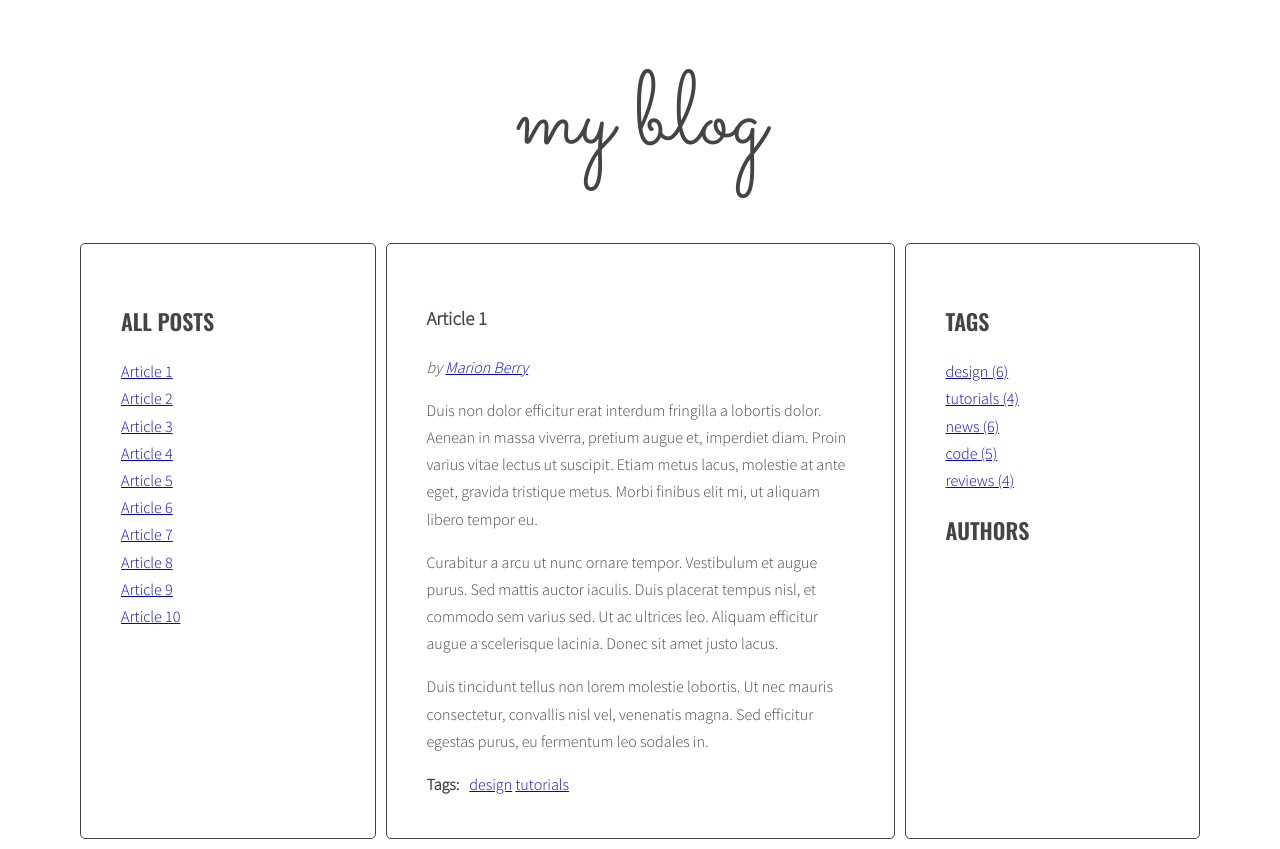
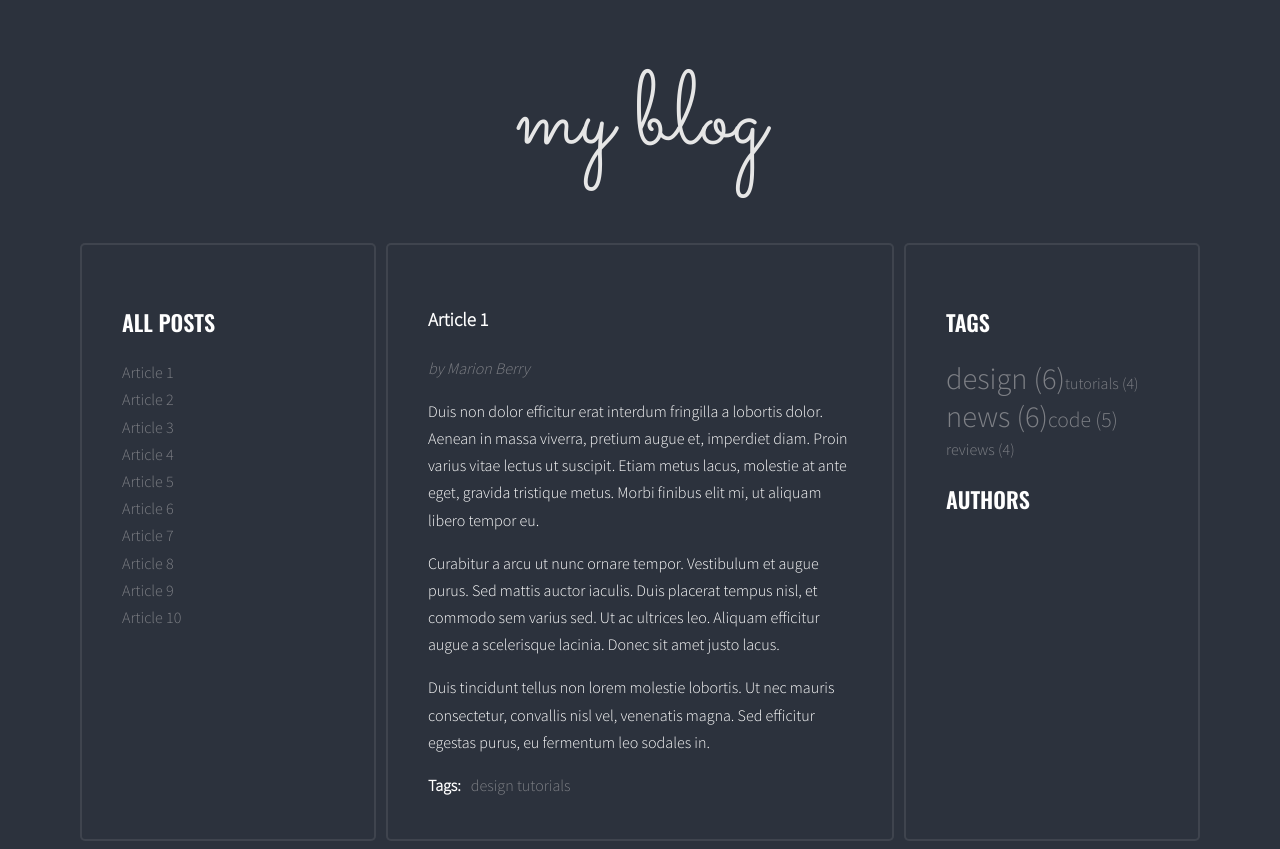
Before and after one commit to wito77/javascript-blog, a website: page index.html in a window 1280 px wide. Drawn offline with nearby package versions, Linux system fonts and the light colour scheme.

Commit message:
Add tags classes and general styles

```diff
--- a/js/script.js
+++ b/js/script.js
@@ -6,7 +6,11 @@
   optArticleTagsSelector = '.post-tags .list',
   optArticleAuthorSelector = '.post-author',
   // eslint-disable-next-line no-unused-vars
-  optTagsListSelector = '.tags .list';
+  optTagsListSelector = '.tags .list',
+  // eslint-disable-next-line no-unused-vars
+  optCloudClassCount = 5,
+  // eslint-disable-next-line no-unused-vars
+  optCloudClassPrefix = 'tag-size-';
 
 function titleClickHandler(event) {
   console.log('Link was clicked!');
@@ -80,6 +84,31 @@
   link.addEventListener('click', titleClickHandler);
 }
 
+function calculateTagsParams(tags) {
+  const params = {
+    max: '0',
+    min: '999999'
+  };
+  for (let tag in tags) {
+    console.log(tag + ' is used ' + tags[tag] + ' times ');
+    if (tags[tag] > params.max) {
+      params.max = tags[tag];
+    }
+    if (tags[tag] < params.min) {
+      params.min = tags[tag];
+    }
+  }
+  return params;
+}
+
+function calculateTagClass(count, params) {
+  const normalizedCount = count - params.min;
+  const normalizedMax = params.max - params.min;
+  const percentage = normalizedCount / normalizedMax;
+  const classNumber = Math.floor(percentage * (optCloudClassCount - 1) + 1);
+  return optCloudClassPrefix + classNumber;
+}
+
 function generateTags() {
   /* [NEW] create a new variable allTags with an empty object */
   let allTags = {};
@@ -123,13 +152,17 @@
   }
   /* [NEW] find list of tags in right column */
   const tagList = document.querySelector('.tags');
-
+  /* */
+  const tagsParams = calculateTagsParams(allTags);
+  console.log('tagsParams', tagsParams);
   /*[NEW] create variable for all links HTML code */
   let allTagsHTML = '';
   /*[NEW] Start loop: for each tag in allTags: */
   for (let tag in allTags) {
+    const tagLinkHTML = '<li><a class="' + calculateTagClass(allTags[tag], tagsParams) + '" href="#tag-' + tag + '">' + tag + ' (' + allTags[tag] + ')</a></li>';
+    console.log('taglinkHTML:', tagLinkHTML);
     /*[NEW] generate code of a link and add it to allTagsHTML */
-    allTagsHTML += '<li><a href="#tag-' + tag + '">' + tag + ' (' + allTags[tag] + ') </a></li>';
+    allTagsHTML += tagLinkHTML;
     /*[NEW] End loop */
   }
   /* [NEW] add html from allTagsHTML to tagList */
--- a/sass/style.scss
+++ b/sass/style.scss
@@ -4,6 +4,10 @@
 
 $color-light: #fff;
 $color-dark: #444;
+$background-color: rgb(44, 50, 61);
+$light-gray-color: rgba(185, 185, 185, 0.133);
+$link-color: rgba(216, 214, 214, 0.479);
+$link-color-hover: rgb(230, 230, 230);
 
 $font-logo: 'Sacramento',
 cursive;
@@ -11,6 +15,13 @@
 sans-serif;
 $font-text: 'Source Sans Pro',
 sans-serif;
+
+$tag-fz1: 100%;
+$tag-fz2: 115%;
+$tag-fz3: 135%;
+$tag-fz4: 160%;
+$tag-fz5: 190%;
+$tag-fz6: 230%;
 
 /* Global */
 
@@ -21,9 +32,9 @@
 }
 
 body {
-    background: $color-light;
+    background: $background-color;
     font-family: $font-text;
-    color: $color-dark;
+    color: $color-light;
     font-weight: 300;
     font-size: 16px;
     line-height: 1.7;
@@ -64,10 +75,10 @@
 
 .sidebar,
 .posts {
-    background: $color-light;
+    background: $background-color;
     margin-right: 10px;
     padding: 40px;
-    border: 1px solid $color-dark;
+    border: 2px solid $light-gray-color;
     border-radius: 5px;
 }
 
@@ -79,6 +90,7 @@
     font-size: 104px;
     line-height: 1;
     text-align: center;
+    color: $link-color-hover;
 }
 
 /* Lists */
@@ -87,6 +99,7 @@
     list-style-type: none;
     margin: 0;
     padding: 0;
+
 
     .active {
         font-weight: bold;
@@ -99,11 +112,24 @@
     }
 }
 
+.titles li a,
+.sidebar a {
+    color: $link-color;
+    text-decoration: none;
+}
+
+.titles li a:hover,
+.sidebar a:hover {
+    font-weight: bold;
+    color: $link-color-hover;
+}
+
 /* Authors */
 
 .authors {
     li {
         margin-bottom: 12px;
+        color: $link-color;
     }
 }
 
@@ -119,6 +145,12 @@
 
 .post-author {
     font-style: italic;
+    color: $link-color;
+}
+
+.post-author a {
+    color: $link-color;
+    text-decoration: none;
 }
 
 .post-tags {
@@ -127,4 +159,45 @@
     p {
         margin: 0 10px 0 0;
     }
+
+    a {
+        color: $link-color;
+        text-decoration: none;
+    }
+
+    a:hover {
+        font-weight: bold;
+        color: $link-color-hover;
+    }
 }
+
+/* Tags */
+
+.tags li {
+    display: inline-block;
+    line-height: normal;
+}
+
+.tag-size-1 {
+    font-size: $tag-fz1;
+}
+
+.tag-size-2 {
+    font-size: $tag-fz2;
+}
+
+.tag-size-3 {
+    font-size: $tag-fz3;
+}
+
+.tag-size-4 {
+    font-size: $tag-fz4;
+}
+
+.tag-size-5 {
+    font-size: $tag-fz5;
+}
+
+.tag-size-6 {
+    font-size: $tag-fz6;
+}
```
Also changed, not shown: css/style.css, 1 other file.
